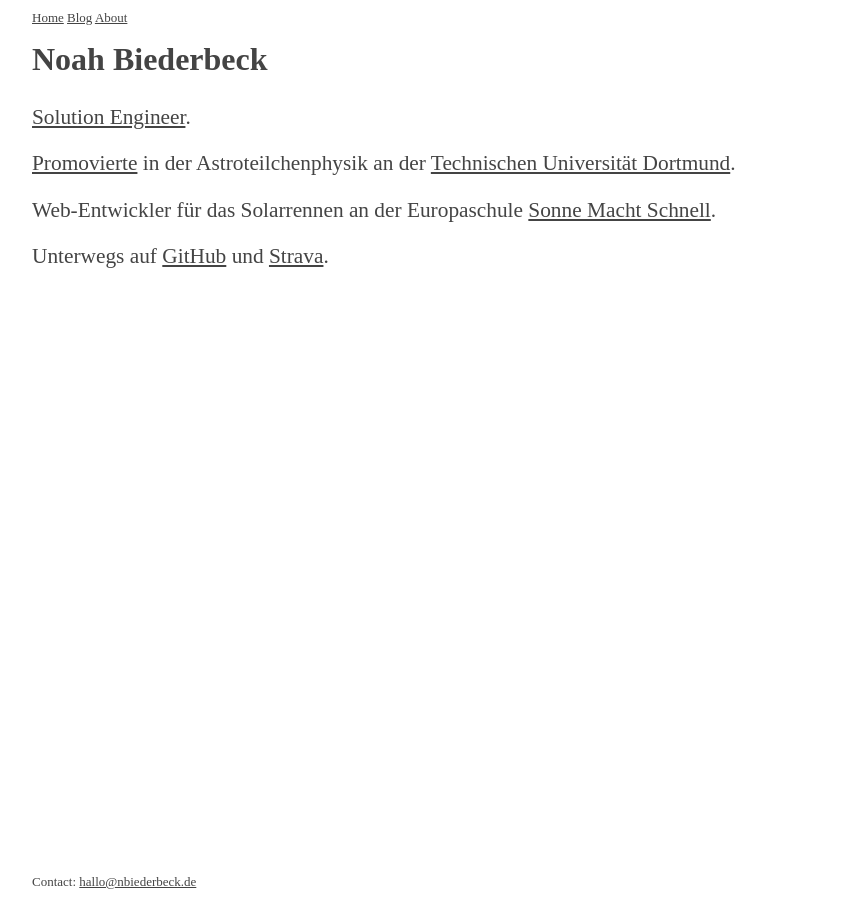
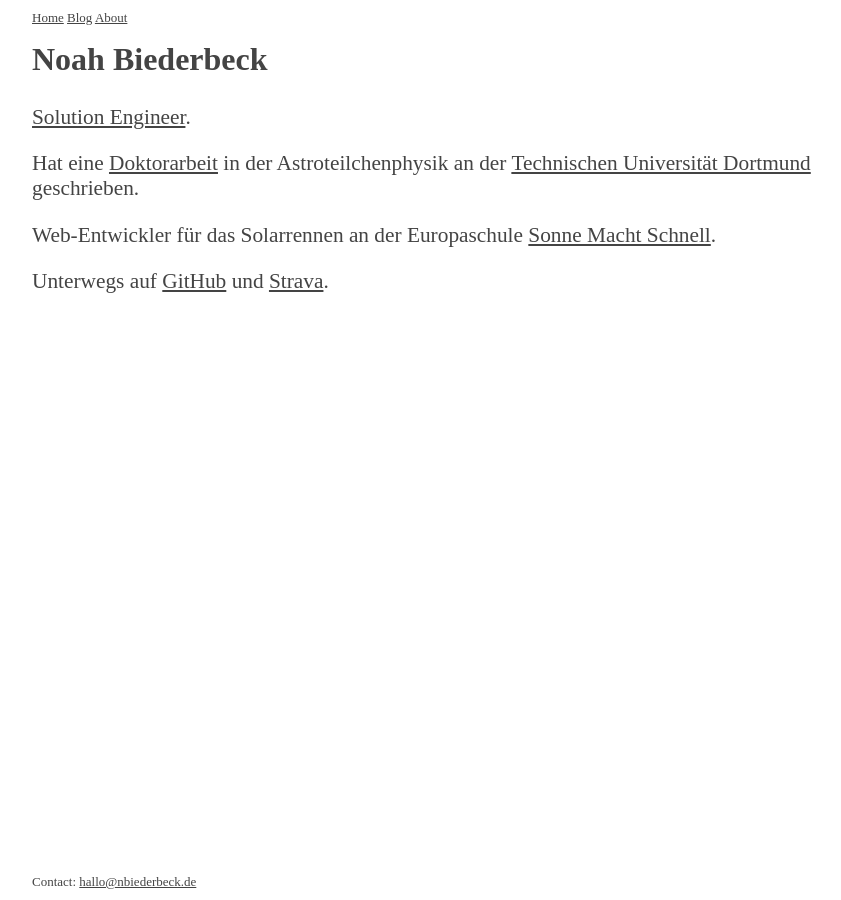
Before and after one commit to nbiederbeck/nbiederbeck.github.io, a Jekyll site: the page built from index.md, in a window 1280 px wide. Shown: the whole page, without its empty margins (208-1049 px from the left). Built offline with Jekyll 4.4.1, drawn with Linux system fonts in a browser that asks for light colours.

Commit message:
Update index.md

```diff
--- a/index.md
+++ b/index.md
@@ -5,7 +5,7 @@ layout: page
 
 [Solution Engineer](https://www.linkedin.com/in/nbiederbeck/).
 
-[Promovierte](http://dx.doi.org/10.17877/DE290R-24039) in der Astroteilchenphysik an der [Technischen Universität Dortmund](https://app.physik.tu-dortmund.de).
+Hat eine [Doktorarbeit](http://dx.doi.org/10.17877/DE290R-24039) in der Astroteilchenphysik an der [Technischen Universität Dortmund](https://app.physik.tu-dortmund.de) geschrieben.
 
 Web-Entwickler für das Solarrennen an der Europaschule [Sonne Macht Schnell](http://www.sonne-macht-schnell.de).
 
```
